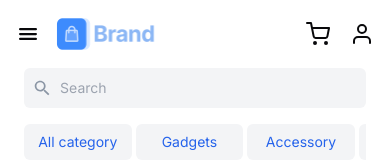
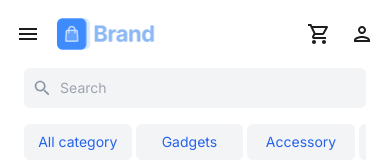
Before and after one commit to SammyFerreiraa/front-end-ecommerce, a Next.js app: page / in a window 390 px wide. Shown: the top 160 px of the page. Built offline with nearby package versions, Linux system fonts and the light colour scheme.

Commit message:
:ok_hand: style: icons mobile svg

```diff
--- a/src/components/header/Header.tsx
+++ b/src/components/header/Header.tsx
@@ -18,6 +18,8 @@ import {
   HeartIcon,
   EuaIcon,
   SearchIcon,
+  HamburgerIcon,
+  MobileCartIcon,
 } from '../icons'
 import { ChevronDownIcon } from '@radix-ui/react-icons'
 import { Swiper, SwiperSlide } from 'swiper/react'
@@ -28,6 +30,7 @@ import 'swiper/css/navigation'
 
 // import required modules
 import { FreeMode, Mousewheel, Navigation } from 'swiper/modules'
+import MobileUserIcon from '../icons/MobileUserIcon'
 
 const Header = async () => {
   return (
@@ -37,7 +40,7 @@ const Header = async () => {
           className="min-w-7xl flex items-center gap-4 md:gap-11 2xl:gap-24
     "
         >
-          <IoMenu className="h-6 w-6 cursor-pointer md:hidden" />
+          <HamburgerIcon />
           <img
             src="./assets/logo-colored.png"
             alt="Logo"
@@ -67,8 +70,8 @@ const Header = async () => {
         </div>
         {/* Nav Mobile  */}
         <div className="flex flex-row items-center gap-5 lg:hidden">
-          <FiShoppingCart className="h-6 w-6 cursor-pointer" />
-          <FiUser className="h-6 w-6 cursor-pointer" />
+          <MobileCartIcon />
+          <MobileUserIcon />
         </div>
 
         {/* Nav Desktop  */}
--- /dev/null
+++ b/src/components/icons/HamburgerIcon.tsx
@@ -0,0 +1,21 @@
+import React from 'react'
+
+const HamburgerIcon = () => {
+  return (
+    <svg
+      className="cursor-pointer md:hidden"
+      width="24"
+      height="24"
+      viewBox="0 0 24 24"
+      fill="none"
+      xmlns="http://www.w3.org/2000/svg"
+    >
+      <path
+        d="M3 18H21V16H3V18ZM3 13H21V11H3V13ZM3 6V8H21V6H3Z"
+        fill="#1C1C1C"
+      />
+    </svg>
+  )
+}
+
+export default HamburgerIcon
--- /dev/null
+++ b/src/components/icons/MobileCartIcon.tsx
@@ -0,0 +1,21 @@
+import React from 'react'
+
+const MobileCartIcon = () => {
+  return (
+    <svg
+      className="cursor-pointer md:hidden"
+      width="24"
+      height="24"
+      viewBox="0 0 24 24"
+      fill="none"
+      xmlns="http://www.w3.org/2000/svg"
+    >
+      <path
+        d="M16.5463 13C17.2963 13 17.9563 12.59 18.2963 11.97L21.8763 5.48C22.2463 4.82 21.7663 4 21.0063 4H6.20628L5.26628 2H1.99628V4H3.99628L7.59628 11.59L6.24628 14.03C5.51628 15.37 6.47628 17 7.99628 17H19.9963V15H7.99628L9.09628 13H16.5463ZM7.15628 6H19.3063L16.5463 11H9.52628L7.15628 6ZM7.99628 18C6.89628 18 6.00628 18.9 6.00628 20C6.00628 21.1 6.89628 22 7.99628 22C9.09628 22 9.99628 21.1 9.99628 20C9.99628 18.9 9.09628 18 7.99628 18ZM17.9963 18C16.8963 18 16.0063 18.9 16.0063 20C16.0063 21.1 16.8963 22 17.9963 22C19.0963 22 19.9963 21.1 19.9963 20C19.9963 18.9 19.0963 18 17.9963 18Z"
+        fill="#1C1C1C"
+      />
+    </svg>
+  )
+}
+
+export default MobileCartIcon
--- /dev/null
+++ b/src/components/icons/MobileUserIcon.tsx
@@ -0,0 +1,21 @@
+import React from 'react'
+
+const MobileUserIcon = () => {
+  return (
+    <svg
+      className="cursor-pointer md:hidden"
+      width="24"
+      height="24"
+      viewBox="0 0 24 24"
+      fill="none"
+      xmlns="http://www.w3.org/2000/svg"
+    >
+      <path
+        d="M12 6C13.1 6 14 6.9 14 8C14 9.1 13.1 10 12 10C10.9 10 10 9.1 10 8C10 6.9 10.9 6 12 6ZM12 16C14.7 16 17.8 17.29 18 18H6C6.23 17.28 9.31 16 12 16ZM12 4C9.79 4 8 5.79 8 8C8 10.21 9.79 12 12 12C14.21 12 16 10.21 16 8C16 5.79 14.21 4 12 4ZM12 14C9.33 14 4 15.34 4 18V20H20V18C20 15.34 14.67 14 12 14Z"
+        fill="#1C1C1C"
+      />
+    </svg>
+  )
+}
+
+export default MobileUserIcon
--- a/src/components/icons/index.ts
+++ b/src/components/icons/index.ts
@@ -4,3 +4,6 @@ export { default as MessageIcon } from './MessageIcon'
 export { default as UserIcon } from './UserIcon'
 export { default as EuaIcon } from './EuaIcon'
 export { default as SearchIcon } from './SearchIcon'
+export { default as HamburgerIcon } from './HamburgerIcon'
+export { default as CloseIcon } from './MobileUserIcon'
+export { default as MobileCartIcon } from './MobileCartIcon'
```
